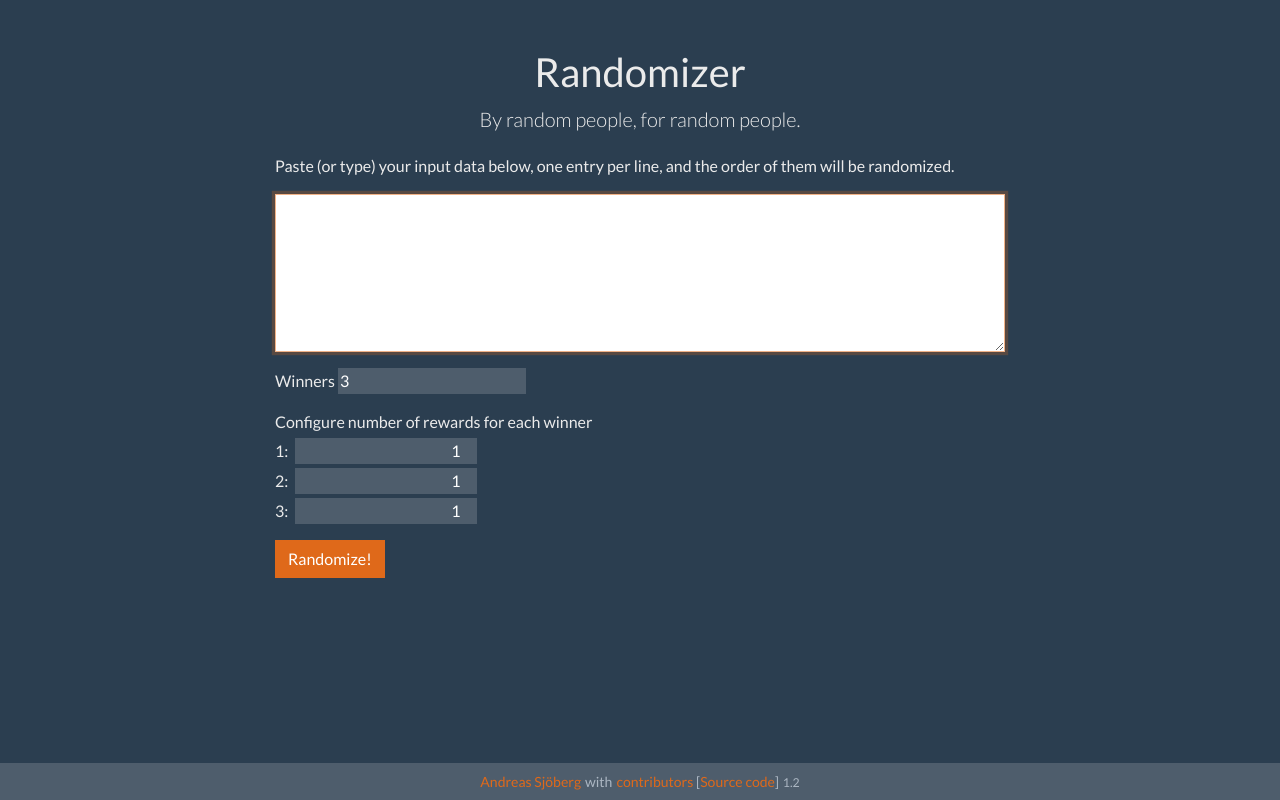
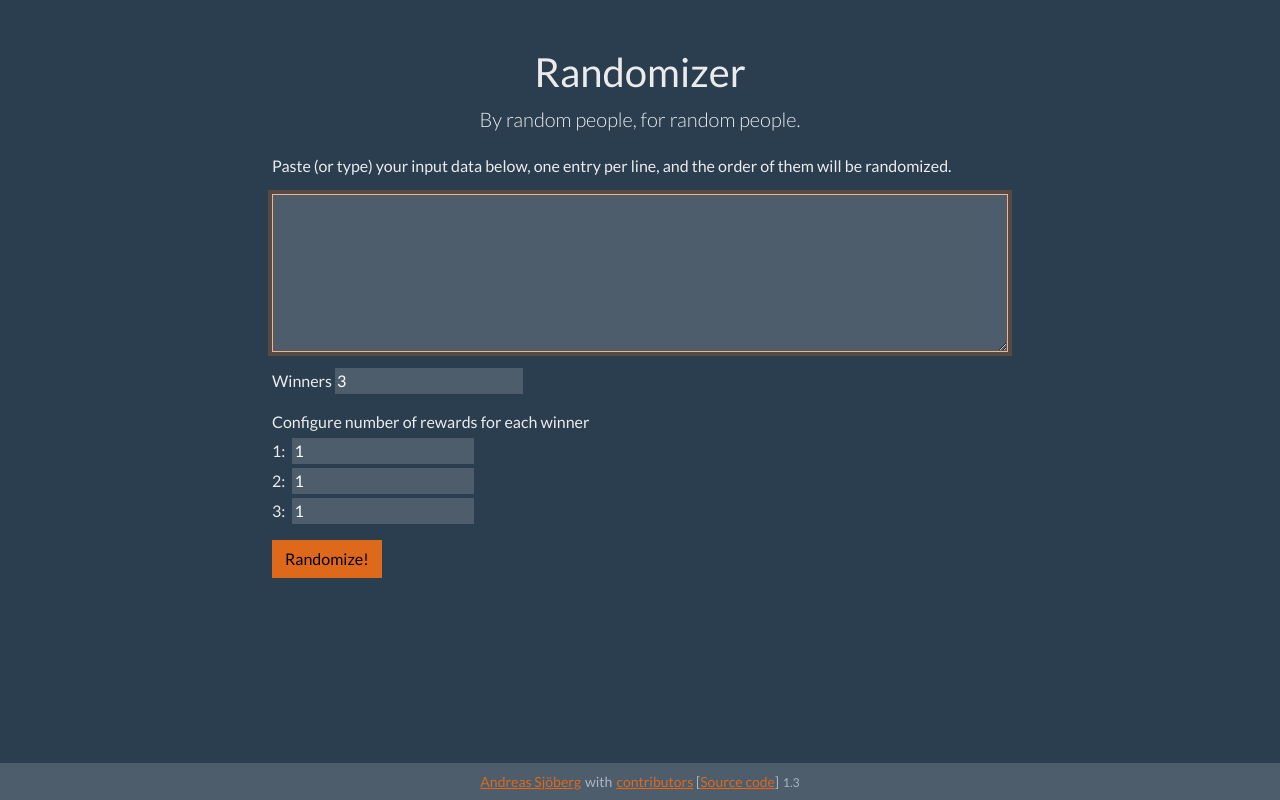
Before and after one commit to andreassjoberg/really-simple-randomizer, a React (Create React App) app: page / in a window 1280 px wide. Built offline with nearby package versions, Linux system fonts and the light colour scheme.

Commit message:
Updated node packages and bootstrap 5 adjustments

```diff
--- a/src/AlertOptions.tsx
+++ b/src/AlertOptions.tsx
@@ -1,22 +1,19 @@
 import React from "react";
 import { AlertComponentPropsWithStyle, AlertProviderProps, positions } from "react-alert";
 
-const AlertTemplate: React.FC<AlertComponentPropsWithStyle> = ({ message, options, style, close }) => {
+const AlertTemplate: React.FC<AlertComponentPropsWithStyle> = ({ message, options }) => {
     const color =
         options.type === "info"
             ? "info"
             : options.type === "success"
-            ? "success"
-            : options.type === "error"
-            ? "danger"
-            : "";
+                ? "success"
+                : options.type === "error"
+                    ? "danger"
+                    : "";
 
     return (
         <aside className={`bg-${color} fixed-top py-2 shadow text-center`} style={{ width: "100vw" }}>
             {message}
-            <button type="button" className="close text-white mr-3" onClick={close}>
-                <span aria-hidden="true">&times;</span>
-            </button>
         </aside>
     );
 };
--- a/src/Footer.tsx
+++ b/src/Footer.tsx
@@ -27,7 +27,7 @@
             Source code
           </a>
           ]
-        <small className="align-self-center ml-1">1.2</small>
+          <small className="align-self-center ms-1">1.3</small>
         </div>
       </div>
     </footer>
--- a/src/InputForm.tsx
+++ b/src/InputForm.tsx
@@ -43,7 +43,7 @@
 
         return numberOfRewardsPerWinner.map((el, i) =>
             <div key={i} className="mt-1">
-                {i + 1}: <input type="number" className="bg-dark ml-1 border-0 text-right text-white" defaultValue={el} onChange={(e) => {
+                {i + 1}: <input type="number" className="bg-dark ms-1 border-0 text-right text-white" defaultValue={el} onChange={(e) => {
                     const value = !isNaN(Number(e.target.value)) ? Number(e.target.value) : defaultNumberOfRewards;
                     numberOfRewardsPerWinner[i] = value;
                 }} />
@@ -60,7 +60,7 @@
                 </p>
                 <textarea
                     rows={6}
-                    className="form-control text-primary"
+                    className="bg-dark form-control text-white"
                     ref={textAreaRef}
                     autoFocus
                 />
@@ -71,7 +71,7 @@
                         <input
                             type="number"
                             defaultValue="3"
-                            className="bg-dark border-0 pr-2 text-white"
+                            className="bg-dark border-0 pe-2 text-white"
                             onChange={e => setWinners(!isNaN(Number(e.target.value)) ? Number(e.target.value) : defaultNumberOfWinners)}
                         />
                     </div>
--- a/src/OutputBox.tsx
+++ b/src/OutputBox.tsx
@@ -58,6 +58,7 @@
   return names.length > 0 ? (
     <div>
       <div className="row justify-content-center my-3">
+        <div className="col text-end">
           <button
             type="button"
             className="btn btn-primary"
@@ -66,14 +67,17 @@
           >
             Show next
           </button>
+        </div>
+        <div className="col">
           <button
             type="button"
-          className="btn btn-secondary ml-5"
+            className="btn btn-secondary"
             disabled={left.length === 0}
             onClick={drawnAll}
           >
             Show all
           </button>
+        </div>
       </div>
       <div className="row justify-content-md-center">
         <div className="col-md-8" >
@@ -87,10 +91,10 @@
                   }`}
               >
                 <div>{checkIsWinner(index) ? (
-                  <FontAwesomeIcon icon={faBeer} className="mr-2" />
+                  <FontAwesomeIcon icon={faBeer} className="me-2" />
                 ) : null}{" "}
                   {1 + names.length - (drawn.length - index)}. {name} </div>
-                {checkIsWinner(index) ? (<div><FontAwesomeIcon icon={faShoppingBasket} className="mr-2" /> {getNumberOfRewards(names.length - (drawn.length - index))}</div> ) : null}
+                {checkIsWinner(index) ? (<div><FontAwesomeIcon icon={faShoppingBasket} className="me-2" /> {getNumberOfRewards(names.length - (drawn.length - index))}</div>) : null}
               </div>
             </div>
           ))}
```
Also changed, not shown: package.json (+5 -5 lines), 1 other file (tests, documents, lock files or other folders). Lines whose indentation alone changed are shown as unchanged.
